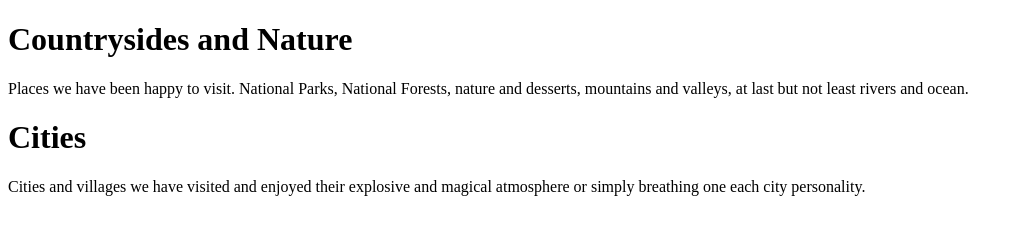
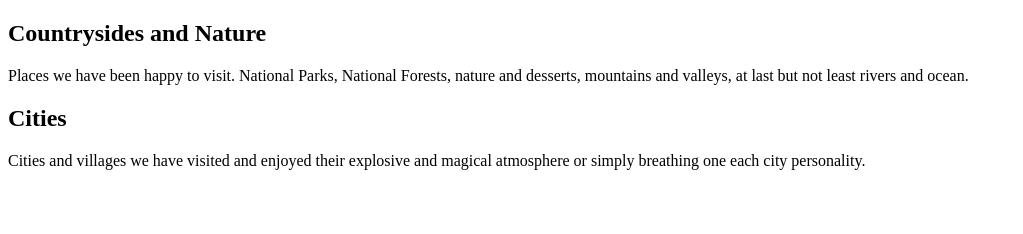
Before and after one commit to korczis/maricek.github.com, a plain HTML site: page index.html in a window 1280 px wide. Shown: the whole page, without its empty margins (0-1023 px from the left). Drawn offline with Linux system fonts and the light colour scheme.

Commit message:
Update index.html

```diff
--- a/index.html
+++ b/index.html
@@ -5,9 +5,9 @@
        </head>
 
        <body>
-        <h1>Countrysides and Nature</h1>
+        <h2>Countrysides and Nature</h2>
             <p>Places we have been happy to visit. National Parks, National Forests, nature and desserts, mountains and valleys, at last but not least rivers and ocean.</p>
-        <h1>Cities</h1>
+        <h2>Cities</h2>
             <p>Cities and villages we have visited and enjoyed their explosive and magical atmosphere or simply breathing one each city personality.</p>
 
        </body>
```
